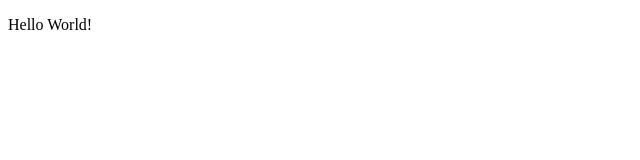
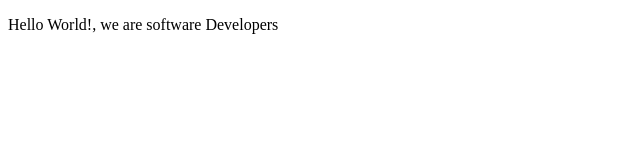
Before and after one commit to ernestkorir/MicroverseColboWithSmith, a plain HTML site: page fcc-test-suite-template-master/index.html in a window 1280 px wide. Shown: the whole page, without its empty margins (0-640 px from the left). Drawn offline with Linux system fonts and the light colour scheme.

Commit message:
added 2nd text

```diff
--- a/fcc-test-suite-template-master/index.html
+++ b/fcc-test-suite-template-master/index.html
@@ -9,7 +9,7 @@
   <body>
     <script src="https://cdn.freecodecamp.org/testable-projects-fcc/v1/bundle.js"></script>
 
-  <p>Hello World!</p>
+  <p>Hello World!, we are software Developers</p>
     <script  src="js/index.js"></script>
   </body>
 </html>
```
